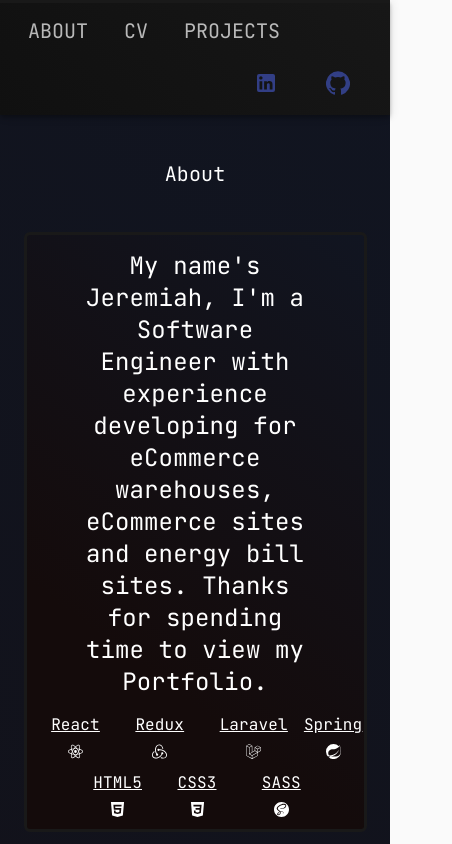
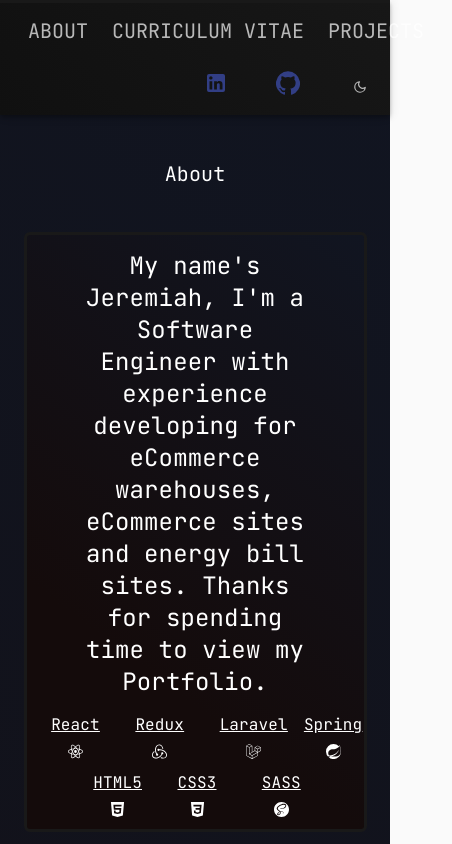
Before and after one commit to heckwithu2/portfolio-react-front-end, a React (Create React App) app: page /home in a window 390 px wide. Shown: the top 844 px of the page, 452 px wide, since content can reach past the window. Built offline with nearby package versions, Linux system fonts and the light colour scheme.

Commit message:
Width bug fix

```diff
--- a/src/Components/menu/index.js
+++ b/src/Components/menu/index.js
@@ -8,9 +8,15 @@ import MenuItem from "../menuItem";
 import {HOME,CV, PROJECTS, ABOUT} from '../../routes';
 import Tabs from '@material-ui/core/Tabs';
 import {Grid} from "@material-ui/core";
+import {
+  FiMoon as Dark,
+  FiSun as Light,
+} from 'react-icons/fi';
+import Tab from '@material-ui/core/Tab';
+
 
 const Menu = (props) => {
-  const { menuTitle } = props;
+  const { menuTitle, theme } = props;
     const classes = useStyles();
 
     return (
@@ -36,7 +42,7 @@ const Menu = (props) => {
                 <Tabs
                   variant="fullWidth"
                 >
-                  <MenuItem link={`${HOME}#${CV}`}>{window.innerWidth > 530 ? menuTitle[1] : `CV`}</MenuItem>
+                  <MenuItem link={`${HOME}#${CV}`}>{menuTitle[1]}</MenuItem>
                 </Tabs>
                 <Tabs
                   variant="fullWidth"
@@ -66,6 +72,12 @@ const Menu = (props) => {
                 >
                   <MenuItem link={`https://github.com/heckwithu2`} image={`GitHub`}/>
                 </Tabs>
+                <Tabs
+                className={classes.themeIcon}
+                variant="fullWidth"
+                >
+                  <Tab className={theme === "Dark" ? classes.moon : classes.sun}  icon={<Dark/>}/>
+                </Tabs>
               </Toolbar>
             </Grid>
           </Grid>
@@ -78,9 +90,11 @@ const Menu = (props) => {
 
 Menu.propTypes = {
   menuTitle: PropTypes.string.isRequired,
+  theme: PropTypes.string.isRequired,
 }
 
 Menu.defaultProps = {
+  theme: "Dark",
   menuTitle: [
     "About",
     "Curriculum Vitae",
--- a/src/Components/menu/styles.js
+++ b/src/Components/menu/styles.js
@@ -60,5 +60,15 @@ export const useStyles = makeStyles((theme) => ({
       },
       toolbar: {
         background: `linear-gradient(45deg, #101010, #171717)`,
+      },
+      themeIcon: {
+        margin: `0px`,
+        padding: `0px`,
+        width: `50px`,
+      },
+      moon: {
+        margin: `0px`,
+        padding: `0px`,
+        width: `50px`,
       }
 }));
--- a/src/Screens/BaseScreen/styles.js
+++ b/src/Screens/BaseScreen/styles.js
@@ -8,7 +8,7 @@ export const useStyles = makeStyles((theme) => ({
       },
     main: {
         minHeight: `100vh`,
-        width: '100vw',
+        width: '100%',
         background: `linear-gradient(217deg, ${theme.palette.background.gradientBlue}, ${theme.palette.background.gradientRed} 70.71%),
         linear-gradient(127deg, ${theme.palette.background.gradientBlue}, ${theme.palette.background.gradientRed} 70.71%),
         linear-gradient(336deg, ${theme.palette.background.gradientBlue}, ${theme.palette.background.gradientRed} 70.71%)`,
@@ -19,6 +19,6 @@ export const useStyles = makeStyles((theme) => ({
         marginTop: `${globalSpacing/2}px`,
         backgroundColor: `inherit`,
         height: `auto`,
-        width: '100vw',
+        width: '100%',
     }
 }));
```
